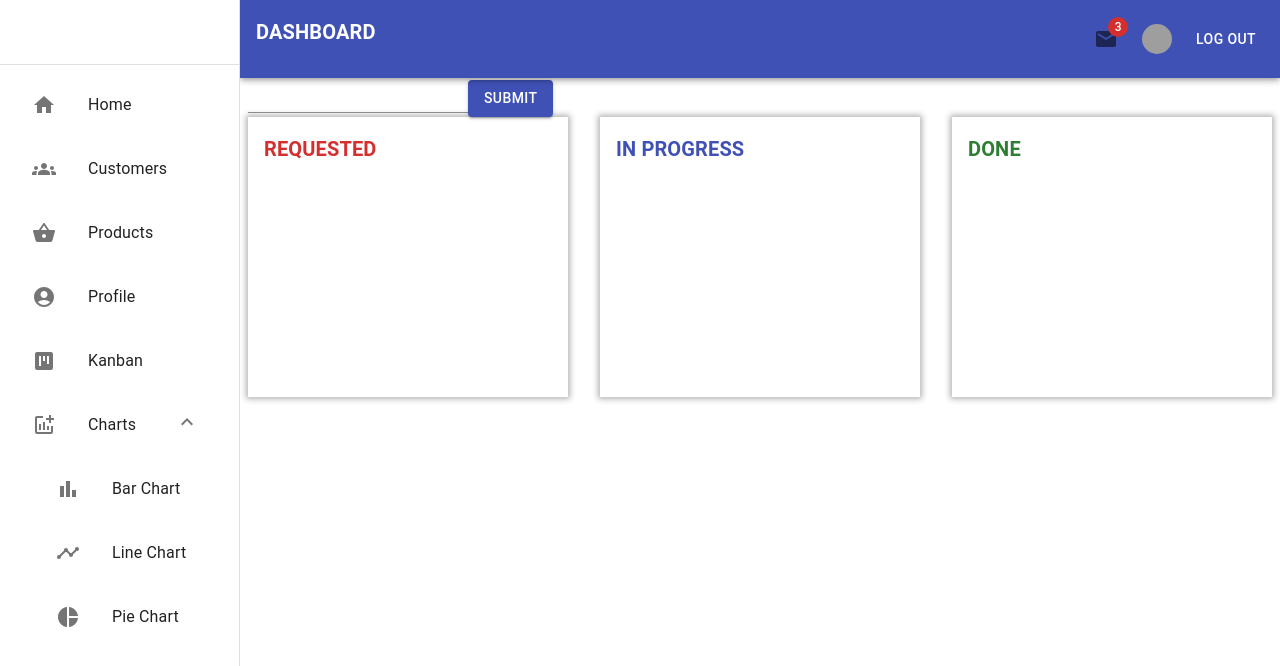
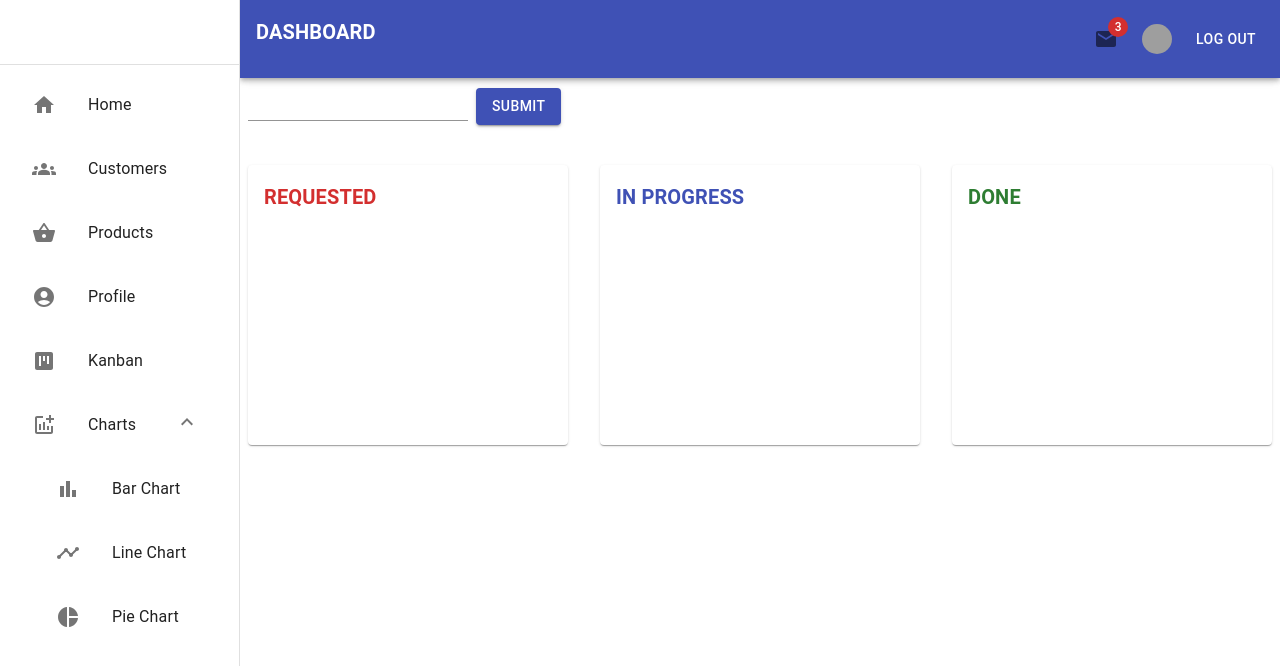
Before and after one commit to junseokoh-hub/react-mui-dashboard, a React (Vite) app: page /kanban in a window 1280 px wide. Shown: the top 666 px of the page. Built offline with nearby package versions, Linux system fonts and the light colour scheme; sample sign-in values are in the browser's storage; grey boxes are pictures that could not be loaded.

Commit message:
fix: inaccuracy of the same text sorted

```diff
--- a/src/components/kanban/KanbanContainer.tsx
+++ b/src/components/kanban/KanbanContainer.tsx
@@ -18,7 +18,7 @@ import KanbanInput from "./KanbanInput";
 import { useState } from "react";
 import { extractSectionKey, initializeKanban } from "../../utils/board";
 import { KanbanSectionsType } from "../../types/kanban";
-import { getPostById } from "../../utils/task";
+import { getPostById } from "../../utils/post";
 import SortablePost from "./SortablePost";
 import KanbanPlate from "./KanbanPlate";
 
@@ -75,7 +75,7 @@ const KanbanContainer = () => {
     const activeKey = extractSectionKey(kanbanSections, activeId);
     const overKey = extractSectionKey(kanbanSections, overId);
 
-    if (!activeKey || !overKey || activeKey === overKey) {
+    if (!activeKey || !overKey || activeKey !== overKey) {
       return;
     }
 
@@ -111,9 +111,9 @@ const KanbanContainer = () => {
         onDragOver={handleDragOver}
         onDragEnd={handleDragEnd}
       >
-        <Grid container spacing={4}>
+        <Grid container spacing={4} sx={{ mt: 1 }}>
           {Object.keys(kanbanSections).map((key) => (
-            <Grid key={key} item sm={4}>
+            <Grid key={key} item sm={12} md={4}>
               <KanbanPlate id={key} title={key} posts={kanbanSections[key]} />
             </Grid>
           ))}
--- a/src/components/kanban/KanbanInput.tsx
+++ b/src/components/kanban/KanbanInput.tsx
@@ -30,8 +30,8 @@ const KanbanInput = ({ setKanbanSections }: KanbanInputProps) => {
   };
 
   return (
-    <Box>
-      <Input type="text" inputRef={inputRef} />
+    <Box sx={{ mt: 1 }}>
+      <Input type="text" inputRef={inputRef} sx={{ mr: 1 }} />
       <Button
         id="kanban-button"
         name="kanban-button"
--- a/src/components/kanban/KanbanPlate.tsx
+++ b/src/components/kanban/KanbanPlate.tsx
@@ -1,9 +1,11 @@
+import { useCallback } from "react";
 import { useDroppable } from "@dnd-kit/core";
 import {
   SortableContext,
   verticalListSortingStrategy,
 } from "@dnd-kit/sortable";
 import Box from "@mui/material/Box";
+import Paper from "@mui/material/Paper";
 import Text from "../atoms/Text";
 import SortableItem from "./SortableItem";
 import SortablePost from "./SortablePost";
@@ -20,7 +22,7 @@ const KanbanPlate = ({ id, title, posts }: KanbanPlateProps) => {
     id,
   });
 
-  const colorPicker = () => {
+  const colorPicker = useCallback(() => {
     switch (title) {
       case "requested":
         return "error.main";
@@ -31,13 +33,12 @@ const KanbanPlate = ({ id, title, posts }: KanbanPlateProps) => {
       default:
         return "#000";
     }
-  };
+  }, []);
 
   return (
-    <Box
+    <Paper
       sx={{
         p: 2,
-        boxShadow: "0px 0px 6px 2px rgba(0,0,0,0.3)",
       }}
     >
       <Text variant="h6" sx={{ mb: 2, fontWeight: 600, color: colorPicker() }}>
@@ -58,7 +59,7 @@ const KanbanPlate = ({ id, title, posts }: KanbanPlateProps) => {
           ))}
         </div>
       </SortableContext>
-    </Box>
+    </Paper>
   );
 };
 
--- a/src/components/kanban/SortablePost.tsx
+++ b/src/components/kanban/SortablePost.tsx
@@ -8,7 +8,7 @@ interface PostOverlayProps {
 
 const SortablePost = ({ post }: PostOverlayProps) => {
   return (
-    <Card>
+    <Card sx={{ cursor: "grab" }}>
       <CardContent>{post.title}</CardContent>
     </Card>
   );
--- a/src/context/AuthContext.tsx
+++ b/src/context/AuthContext.tsx
@@ -1,4 +1,4 @@
-import { createContext, useState, useCallback, useEffect } from "react";
+import { createContext, useState, useCallback } from "react";
 import { useNavigate } from "react-router-dom";
 
 interface ContextType {
--- a/src/utils/board.ts
+++ b/src/utils/board.ts
@@ -1,6 +1,6 @@
 import { KANBAN_KEYS } from "../libs/kanban-keys";
 import { KanbanSectionsType, PostType, StatusType } from "../types/kanban";
-import { getPostsByStatus } from "./task";
+import { getPostsByStatus } from "./post";
 
 export const initializeKanban = (posts: PostType[] = []) => {
   const kanbanSections: KanbanSectionsType = {};
```
Also changed, not shown: src/utils/post.ts (renamed from src/utils/task.ts).
